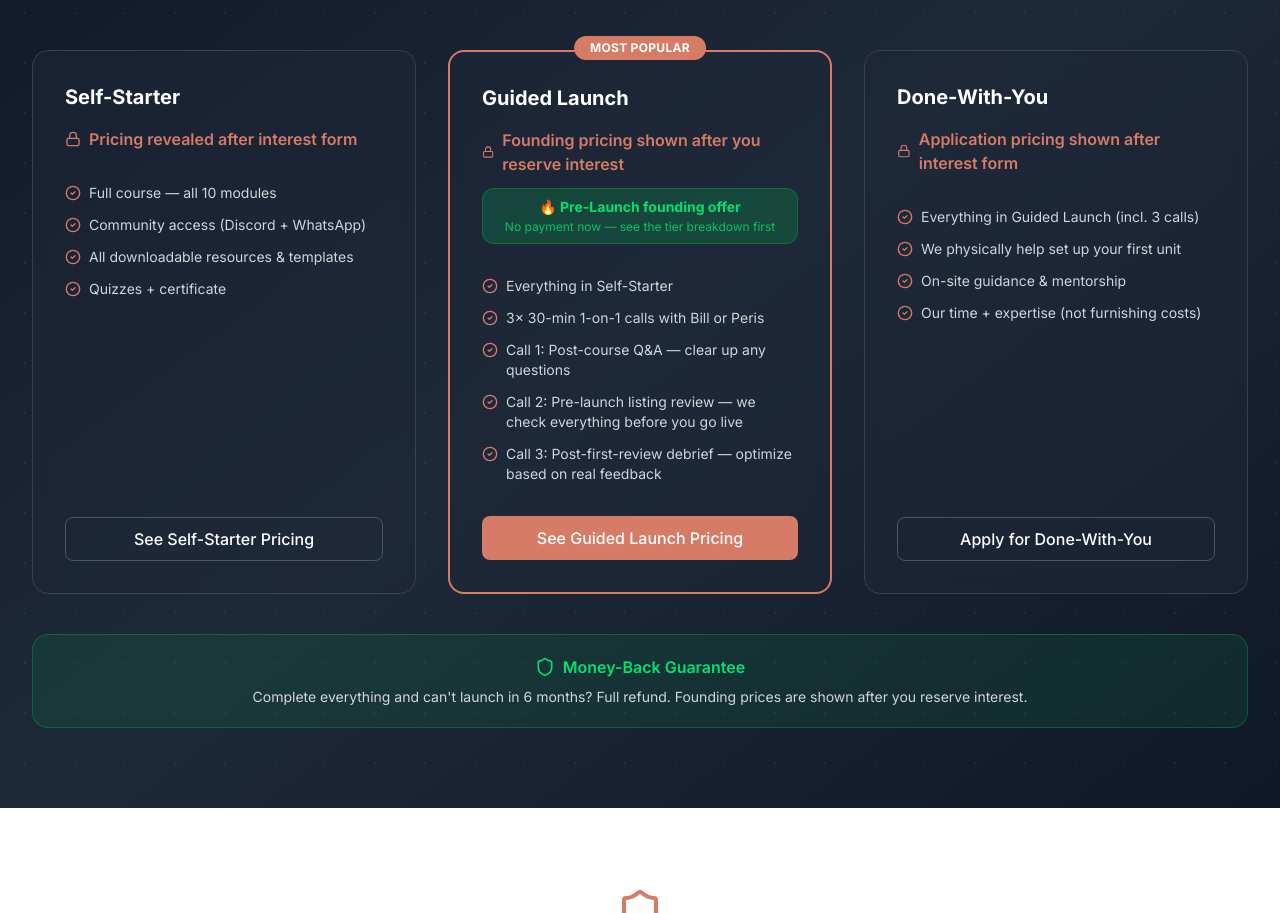
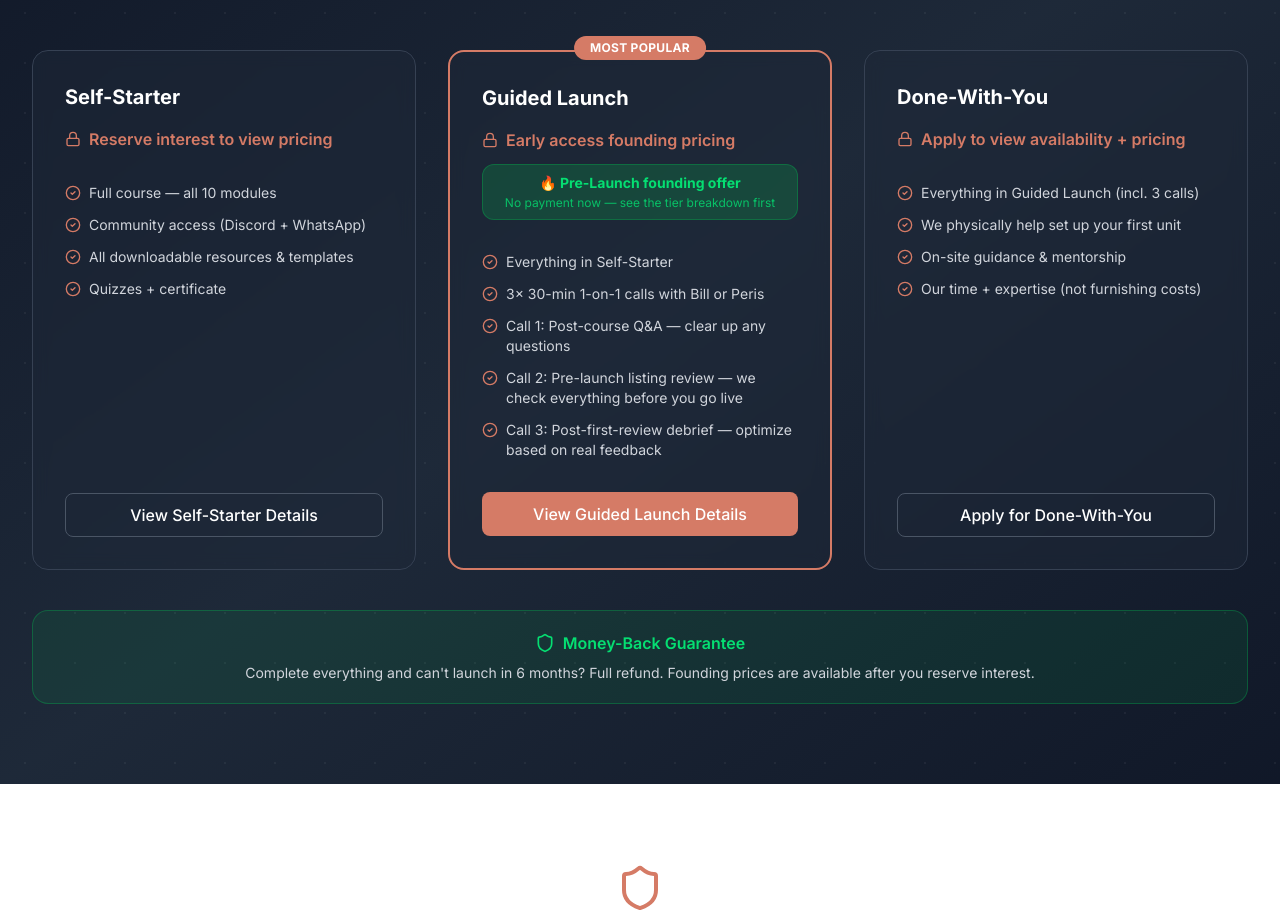
Before and after one commit to elitestaysafrica/website, a Next.js app: page /academy in a window 1280 px wide. Shown: the part 3209-4122 px from the top of the page. Built offline with nearby package versions, Linux system fonts and the light colour scheme; no server answers.

Commit message:
Soften Academy tier pricing copy

```diff
--- a/src/app/academy/page.tsx
+++ b/src/app/academy/page.tsx
@@ -286,7 +286,7 @@ export default function AcademyPage() {
               <h3 className="text-xl font-bold text-white">Self-Starter</h3>
               <div className="mt-4 flex items-center gap-2 text-primary font-semibold">
                 <Lock className="h-4 w-4" />
-                Pricing revealed after interest form
+                Reserve interest to view pricing
               </div>
               <ul className="mt-8 space-y-3 flex-1">
                 {[
@@ -308,8 +308,8 @@ export default function AcademyPage() {
                   className="w-full border-gray-600 text-white hover:bg-gray-700"
                   asChild
                 >
-                  <IntentLink href="/academy/enrol" audienceType="academy" intentType="pricing_reveal_cta_click" ctaText="See Self-Starter Pricing" pagePath="/academy">
-                    See Self-Starter Pricing
+                  <IntentLink href="/academy/enrol" audienceType="academy" intentType="pricing_reveal_cta_click" ctaText="View Self-Starter Details" pagePath="/academy">
+                    View Self-Starter Details
                   </IntentLink>
                 </Button>
               </div>
@@ -323,7 +323,7 @@ export default function AcademyPage() {
               <h3 className="text-xl font-bold text-white">Guided Launch</h3>
               <div className="mt-4 flex items-center gap-2 text-primary font-semibold">
                 <Lock className="h-4 w-4" />
-                Founding pricing shown after you reserve interest
+                Early access founding pricing
               </div>
               <div className="mt-3 rounded-lg bg-green-500/20 border border-green-500/30 px-4 py-2 text-center">
                 <div className="text-sm font-bold text-green-400">🔥 Pre-Launch founding offer</div>
@@ -345,8 +345,8 @@ export default function AcademyPage() {
               </ul>
               <div className="mt-8">
                 <Button size="lg" className="w-full" asChild>
-                  <IntentLink href="/academy/enrol" audienceType="academy" intentType="pricing_reveal_cta_click" ctaText="See Guided Launch Pricing" pagePath="/academy">
-                    See Guided Launch Pricing
+                  <IntentLink href="/academy/enrol" audienceType="academy" intentType="pricing_reveal_cta_click" ctaText="View Guided Launch Details" pagePath="/academy">
+                    View Guided Launch Details
                   </IntentLink>
                 </Button>
               </div>
@@ -357,7 +357,7 @@ export default function AcademyPage() {
               <h3 className="text-xl font-bold text-white">Done-With-You</h3>
               <div className="mt-4 flex items-center gap-2 text-primary font-semibold">
                 <Lock className="h-4 w-4" />
-                Application pricing shown after interest form
+                Apply to view availability + pricing
               </div>
               <ul className="mt-8 space-y-3 flex-1">
                 {[
@@ -396,7 +396,7 @@ export default function AcademyPage() {
               </div>
               <p className="mt-2 text-sm text-gray-300">
                 Complete everything and can&apos;t launch in 6 months? Full
-                refund. Founding prices are shown after you reserve interest.
+                refund. Founding prices are available after you reserve interest.
               </p>
             </div>
           </div>
```
